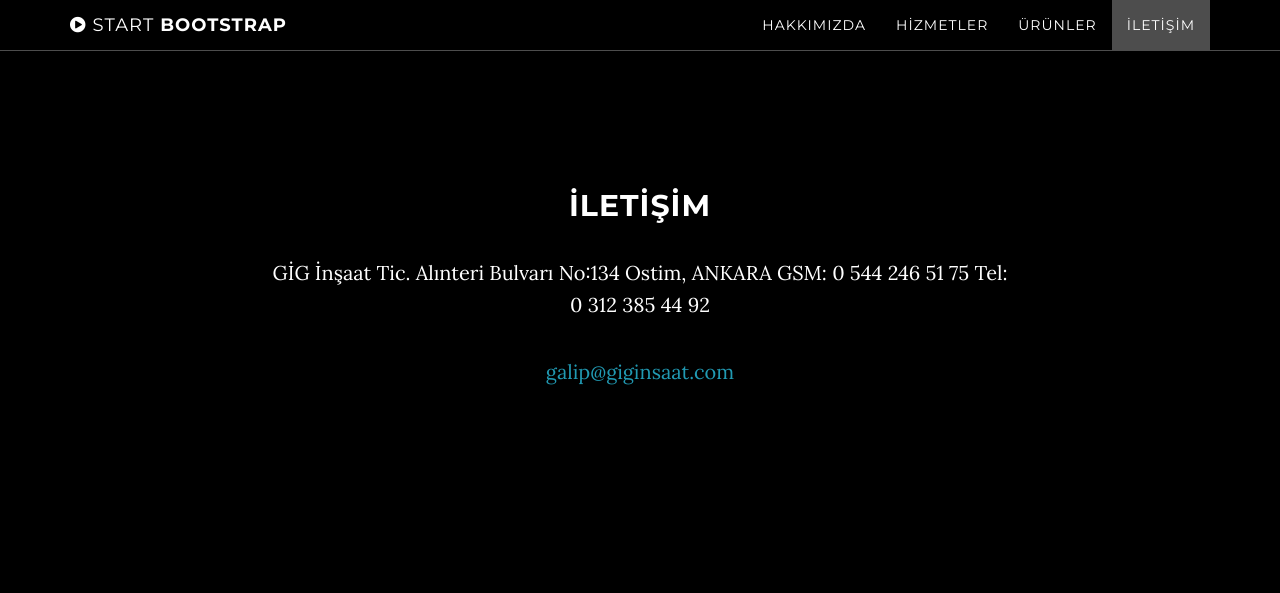
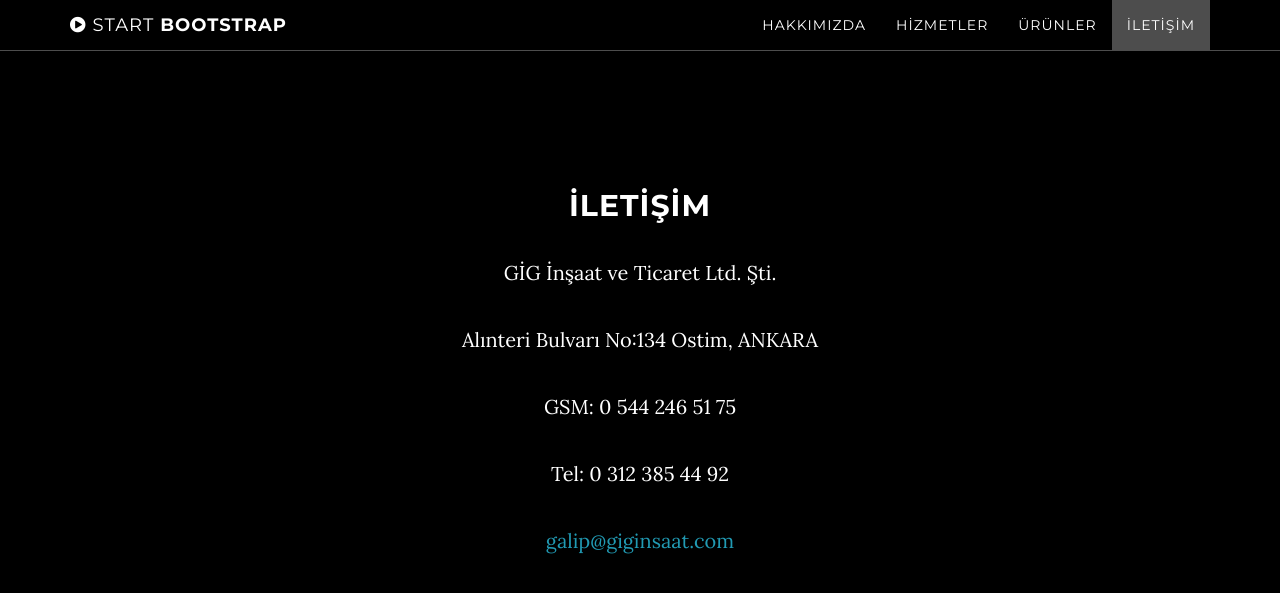
Before and after one commit to giginsaat/website, a Jekyll site: the page built from index.html, in a window 1280 px wide and 900 px high, scrolled down 2701 px. Shown: the top 593 px of the window. Built offline with Jekyll 4.4.1, drawn with Linux system fonts in a browser that asks for light colours.

Commit message:
Update contact.html

```diff
--- a/_includes/contact.html
+++ b/_includes/contact.html
@@ -3,7 +3,10 @@
         <div class="row">
             <div class="col-lg-8 col-lg-offset-2">
                 <h2>İletişim</h2>
-                <p>GİG İnşaat Tic.  Alınteri Bulvarı No:134 Ostim, ANKARA  GSM: 0 544 246 51 75  Tel: 0 312 385 44 92 </p>
+                <p>GİG İnşaat ve Ticaret Ltd. Şti.</p>
+                <p>Alınteri Bulvarı No:134 Ostim, ANKARA</p>
+                <p>GSM: 0 544 246 51 75 </p>
+                <p>Tel: 0 312 385 44 92 </p>
                 <p><a href="mailto:{{ site.email }}">{{ site.email }}</a>
                 </p>
             </div>
```
